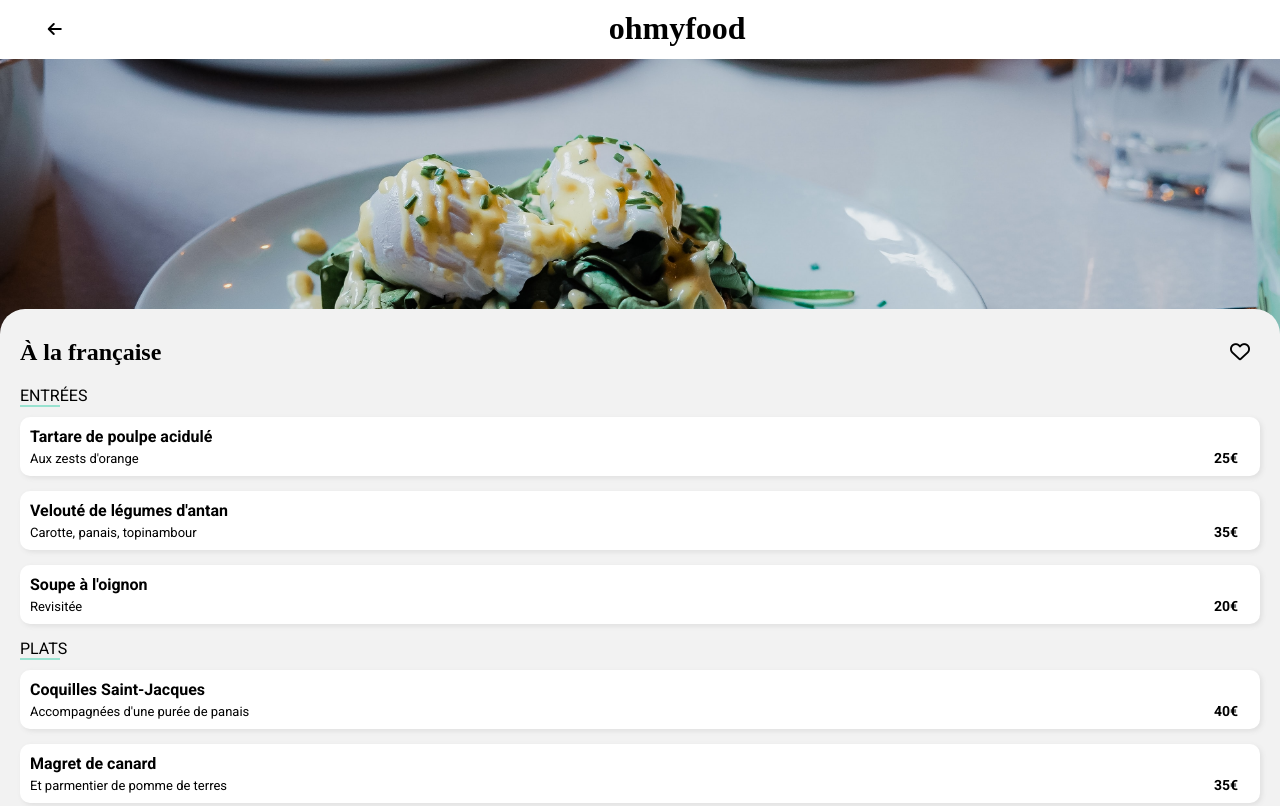
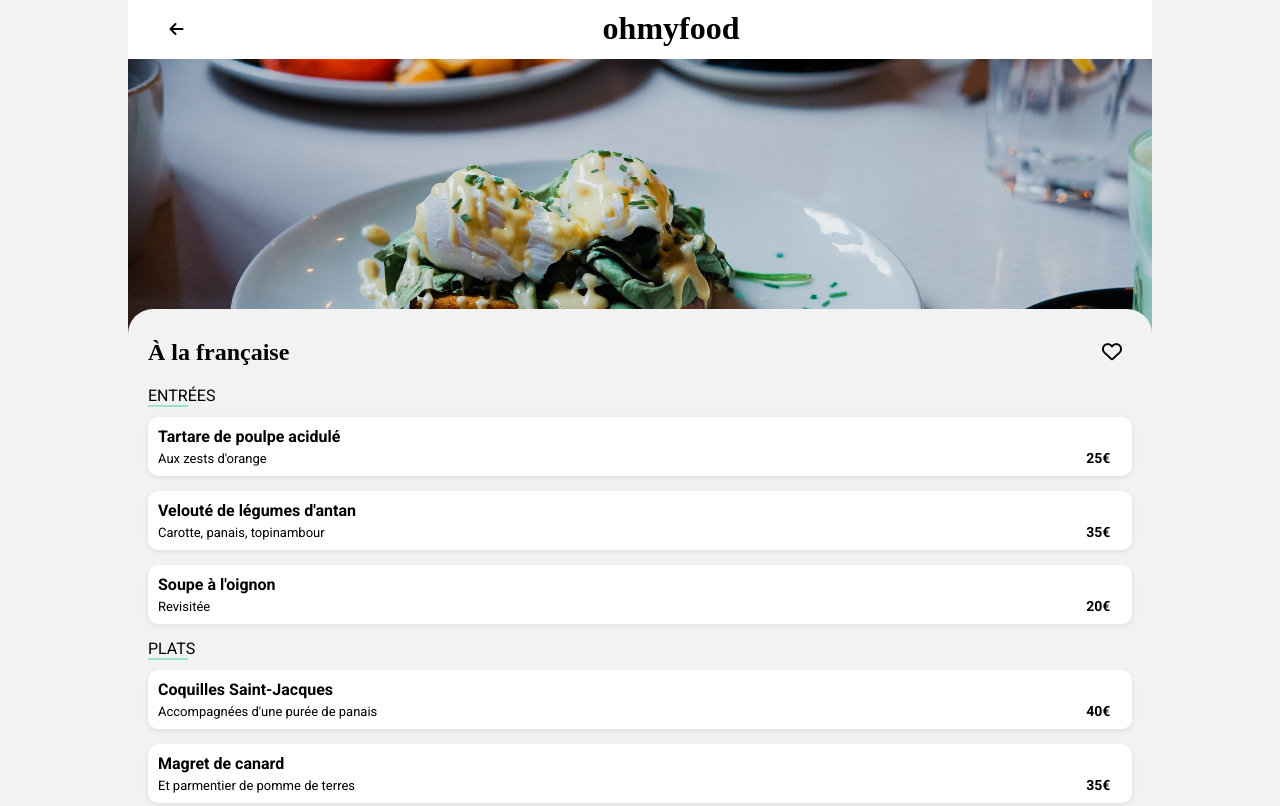
Before and after one commit to Malakan22/MaciejNowak_03_21052021, a website: page pages_menu/A_la_francaise.html in a window 1280 px wide. Shown: the top 806 px of the page. Drawn offline with Linux system fonts and the light colour scheme; a web font is replaced by a local one.

Commit message:
media queries

```diff
--- a/public/SASS/main.scss
+++ b/public/SASS/main.scss
@@ -2,6 +2,7 @@
 
 @import "./base/fondations";
 @import "./utils/variables";
+@import "./utils/apparition_menu";
 @import "./utils/loading-spinner";
 @import "./utils/mixin";
 @import "./pages/home"; //acceuil
--- a/public/SASS/pages/_home.scss
+++ b/public/SASS/pages/_home.scss
@@ -1,4 +1,11 @@
 // Page d'acceuil : home.scss
+
+body {
+  @media screen and (min-width: 992px) {
+    width: 80%;
+    margin: auto;
+  }
+}
 
 header {
   text-align: center;
@@ -22,6 +29,13 @@ header {
       padding: 10px;
       border: none;
     }
+    @media screen and(min-width:992px) {
+      width: 40%;
+      margin: auto;
+      border-radius: 20px;
+      margin-top: 10px;
+      @include box-shadow($gris-pale);
+    }
   }
 
   #home-page {
@@ -39,6 +53,13 @@ main {
     background-color: white;
     padding: $padding-container;
     @include style-bouton-fonctionnement();
+    @media screen and(min-width:992px) {
+      display: flex;
+      .fonctionnement__bouton {
+        width: 100%;
+        padding: 0px 20px;
+      }
+    }
   }
 
   // SECTION CARTES RESTAURANTS
--- a/public/SASS/pages/_pages_menu.scss
+++ b/public/SASS/pages/_pages_menu.scss
@@ -32,7 +32,7 @@ body {
 
 // MAIN
 main {
-  @include appmenu();
+  @include app-menu();
   background-color: $gris-pale;
   position: relative;
   top: -50px;
--- /dev/null
+++ b/public/SASS/utils/_apparition_menu.scss
@@ -0,0 +1,24 @@
+//animations pour l'apparition avec delai des cartes sur les pages menu
+
+$num-cartes-menu: 9;
+$app-duration: 1200ms;
+$app-delay: 150ms;
+
+@mixin app-menu {
+  @for $i from 1 through $num-cartes-menu {
+    section.menu:nth-child(#{$i}) {
+      animation: apparition-menu $app-duration ($app-delay * $i) both;
+    }
+  }
+}
+
+@keyframes apparition-menu {
+  0% {
+    transform: translateY(40px);
+    opacity: 0;
+  }
+  100% {
+    transform: translateY(0);
+    opacity: 1;
+  }
+}
--- a/public/SASS/utils/_loading-spinner.scss
+++ b/public/SASS/utils/_loading-spinner.scss
@@ -1,6 +1,11 @@
+$spinner-border-size: 15px;
+$spinner-size: 80px;
+$anim-duration: 1500ms;
+
 @mixin spinner {
   .loading-spinner {
     position: absolute;
+    top: 0;
     content: " ";
     background-color: white;
     height: 100vh;
@@ -8,18 +13,18 @@
     opacity: 0;
     z-index: -1;
     transition: opacity;
-    animation: spinner-background 2000ms;
+    animation: spinner-background $anim-duration;
     display: flex;
     justify-content: center;
     align-items: center;
     &__circle {
-      width: 100px;
-      height: 100px;
-      border: solid 30px black;
+      width: $spinner-size;
+      height: $spinner-size;
+      border: solid $spinner-border-size darken($primaire, 30%);
       border-radius: 50%;
-      border-right: solid 30px white;
-      border-left: solid 30px white;
-      animation: spinner 2000ms ease-in-out;
+      border-right: solid $spinner-border-size white;
+      border-left: solid $spinner-border-size white;
+      animation: spinner $anim-duration ease-in-out;
     }
   }
 }
@@ -27,6 +32,9 @@
 @keyframes spinner {
   from {
     transform: rotate(0deg);
+  }
+  80% {
+    transform: rotate(1440deg);
   }
   to {
     transform: rotate(1440deg);
@@ -38,7 +46,7 @@
     z-index: 2;
     opacity: 0.8;
   }
-  95% {
+  80% {
     opacity: 0.8;
   }
   to {
--- a/public/SASS/utils/_mixin-cartes-menu.scss
+++ b/public/SASS/utils/_mixin-cartes-menu.scss
@@ -1,3 +1,4 @@
+//souligne les titres ENTREES, PLATS ET DESSERTS
 @mixin souligner {
   content: "";
   width: 40px;
@@ -5,28 +6,7 @@
   margin-bottom: 10px;
 }
 
-$num-cartes-menu: 9;
-$app-duration: 1500ms;
-$app-delay: 200ms;
-@mixin appmenu {
-  @for $i from 1 through $num-cartes-menu {
-    section.menu:nth-child(#{$i}) {
-      animation: apparition-menu $app-duration ($app-delay * $i) both;
-    }
-  }
-}
-
-@keyframes apparition-menu {
-  0% {
-    transform: translateY(50px);
-    opacity: 0;
-  }
-  100% {
-    transform: translateY(0);
-    opacity: 1;
-  }
-}
-
+// CARTES POUR LES MENUS
 $transform-time: 500ms;
 
 @mixin cartes-menu {
@@ -43,6 +23,9 @@ $transform-time: 500ms;
     & div span {
       overflow: hidden;
       text-overflow: ellipsis;
+    }
+    &:hover {
+      cursor: pointer;
     }
     &:hover .check {
       transform: translateX(-100%);
--- a/public/SASS/utils/_mixin.scss
+++ b/public/SASS/utils/_mixin.scss
@@ -2,7 +2,7 @@
 
 // propriete box-shadow pour boutons et cartes
 @mixin box-shadow($shadow-color) {
-  box-shadow: 2px 2px 5px $shadow-color;
+  box-shadow: 0px 2px 5px $shadow-color;
 }
 
 @mixin bouton-principale {
@@ -14,6 +14,7 @@
   color: white;
   font-weight: 700;
   width: 60%;
+  max-width: 250px;
   cursor: pointer;
   postition: relative;
   @include box-shadow($gris-fonce);
@@ -46,6 +47,9 @@
     text-align: center;
     position: relative;
     margin-bottom: 20px;
+    &:hover {
+      color: $primaire;
+    }
     span {
       background-color: $primaire;
       padding: 3px 7px;
@@ -54,13 +58,16 @@
       position: absolute;
       left: 0px;
       top: 17px;
+      @media (min-width: 992px) {
+        left: 15px;
+      }
     }
     i {
       position: absolute;
       left: 12%;
       top: 20px;
-      &:hover {
-        color: $primaire;
+      @media (min-width: 992px) {
+        left: 15%;
       }
     }
 
```
Also changed, not shown: public/SASS/main.css, 1 other file.
